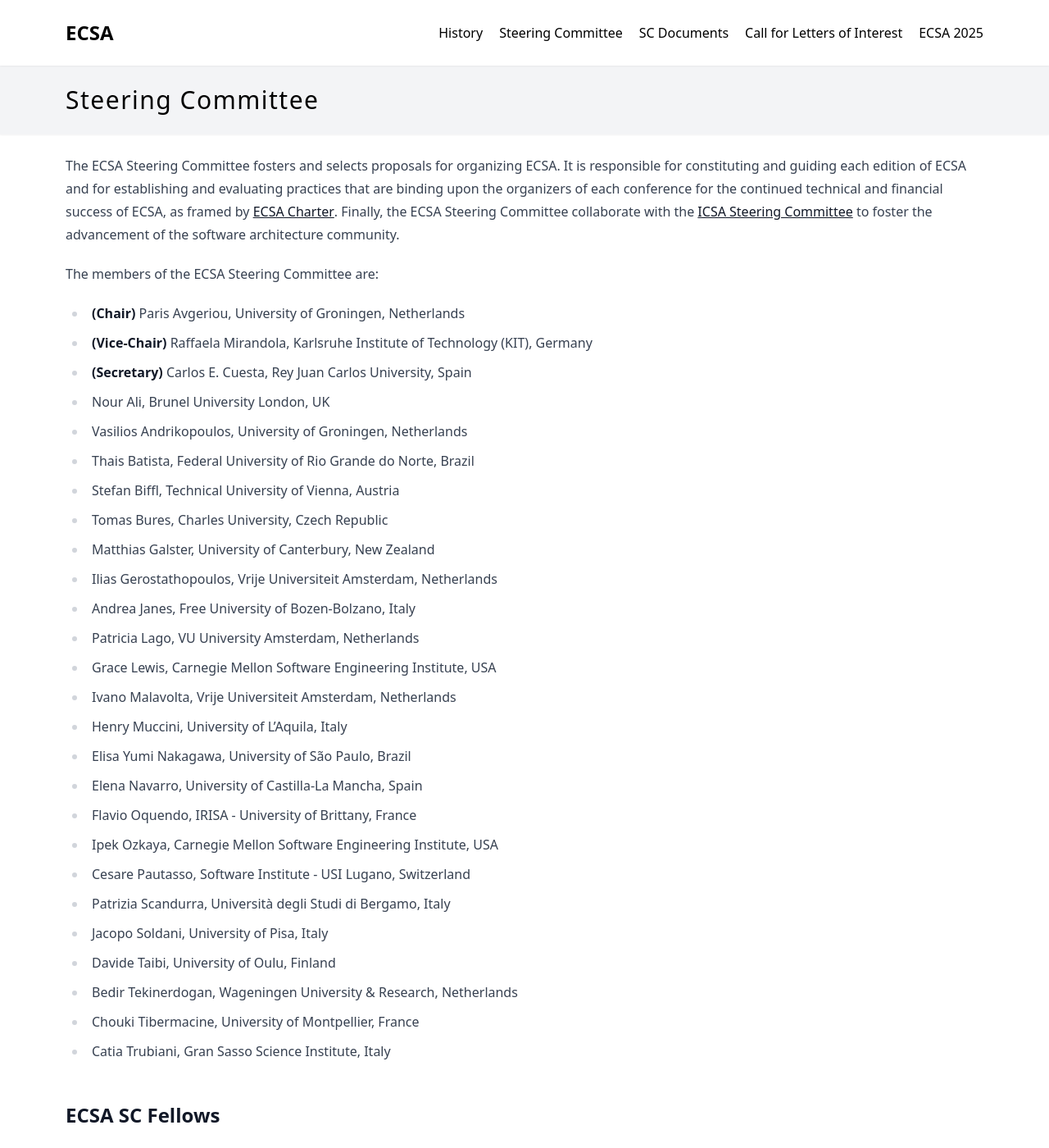
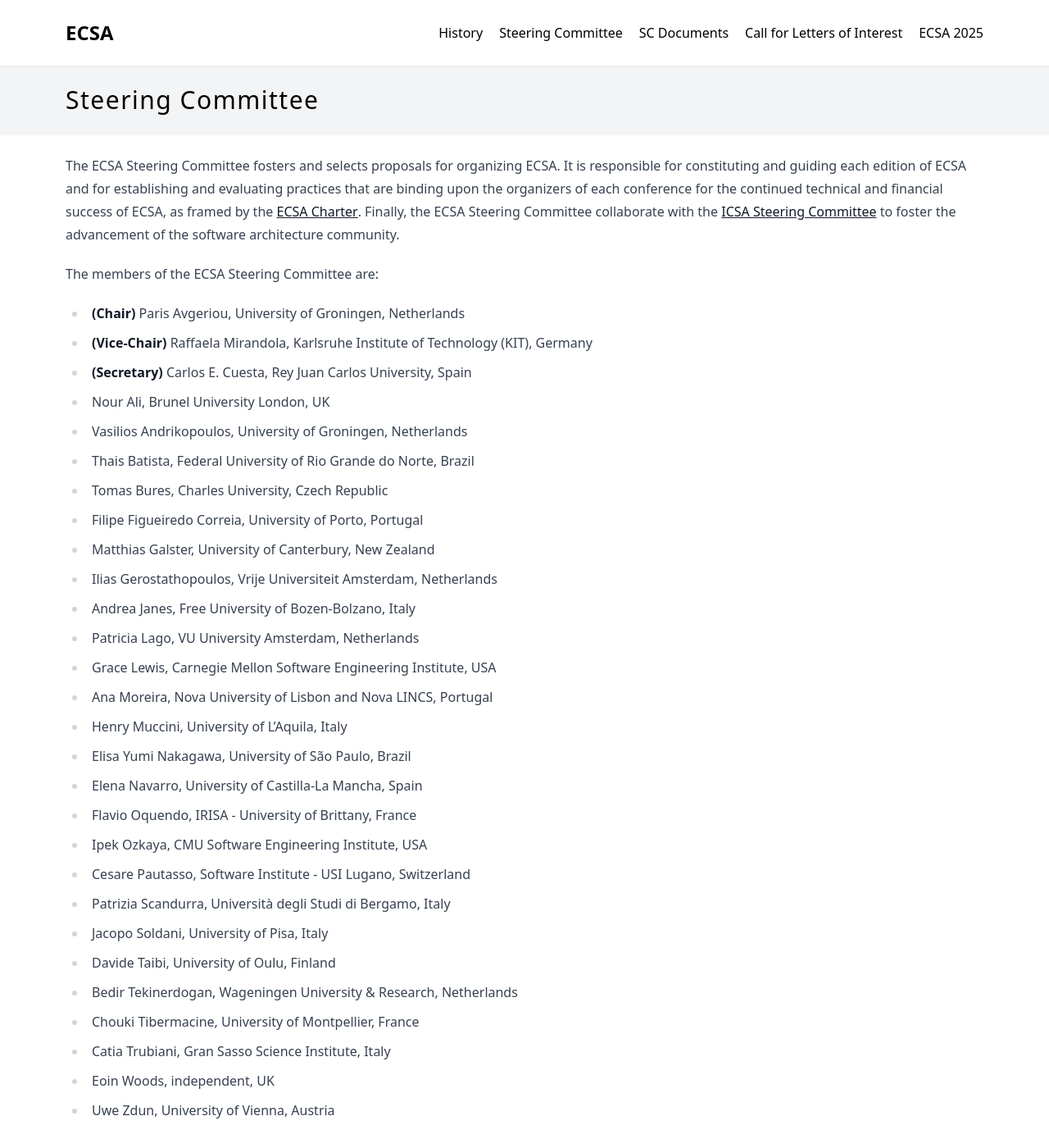
Before and after one commit to ecsa-conferences/ecsa-conferences.github.io, a Jekyll site: the page built from _pages/steering-committee.md, in a window 1280 px wide and 1400 px high. Shown: the whole window at 82% size. Built offline with Jekyll 4.4.1, drawn with Linux system fonts in a browser that asks for light colours.

Commit message:
Update SC

```diff
--- a/_pages/steering-committee.md
+++ b/_pages/steering-committee.md
@@ -5,7 +5,7 @@
 permalink: /series/steering-committee/
 ---
 
-The ECSA Steering Committee fosters and selects proposals for organizing ECSA. It is responsible for constituting and guiding each edition of ECSA and for establishing and evaluating practices that are binding upon the organizers of each conference for the continued technical and financial success of ECSA, as framed by [ECSA Charter](/assets/docs/ECSA-Steering_Committee_Charter-v2024-12-14.pdf). Finally, the ECSA Steering Committee collaborate with the <a href="https://icsa-conferences.org/series/steering-committee/" target="_blank" rel="noopener">ICSA Steering Committee</a> to foster the advancement of the software architecture community.
+The ECSA Steering Committee fosters and selects proposals for organizing ECSA. It is responsible for constituting and guiding each edition of ECSA and for establishing and evaluating practices that are binding upon the organizers of each conference for the continued technical and financial success of ECSA, as framed by the [ECSA Charter](/assets/docs/ECSA-Steering_Committee_Charter-v2025-12-03.pdf). Finally, the ECSA Steering Committee collaborate with the <a href="https://icsa-conferences.org/series/steering-committee/" target="_blank" rel="noopener">ICSA Steering Committee</a> to foster the advancement of the software architecture community.
 
 The members of the ECSA Steering Committee are:
 
@@ -15,19 +15,19 @@
 * Nour Ali, Brunel University London, UK
 * Vasilios Andrikopoulos, University of Groningen, Netherlands
 * Thais Batista, Federal University of Rio Grande do Norte, Brazil
-* Stefan Biffl, Technical University of Vienna, Austria
 * Tomas Bures, Charles University, Czech Republic
+* Filipe Figueiredo Correia, University of Porto, Portugal
 * Matthias Galster, University of Canterbury, New Zealand
 * Ilias Gerostathopoulos, Vrije Universiteit Amsterdam, Netherlands
 * Andrea Janes, Free University of Bozen-Bolzano, Italy
 * Patricia Lago, VU University Amsterdam, Netherlands
 * Grace Lewis, Carnegie Mellon Software Engineering Institute, USA
-* Ivano Malavolta, Vrije Universiteit Amsterdam, Netherlands
+* Ana Moreira, Nova University of Lisbon and Nova LINCS, Portugal
 * Henry Muccini, University of L'Aquila, Italy
 * Elisa Yumi Nakagawa, University of São Paulo, Brazil
 * Elena Navarro, University of Castilla-La Mancha, Spain
 * Flavio Oquendo, IRISA - University of Brittany, France
-* Ipek Ozkaya, Carnegie Mellon Software Engineering Institute, USA
+* Ipek Ozkaya, CMU Software Engineering Institute, USA
 * Cesare Pautasso, Software Institute - USI Lugano, Switzerland
 * Patrizia Scandurra, Università degli Studi di Bergamo, Italy
 * Jacopo Soldani, University of Pisa, Italy
@@ -35,6 +35,8 @@
 * Bedir Tekinerdogan, Wageningen University & Research, Netherlands
 * Chouki Tibermacine, University of Montpellier, France
 * Catia Trubiani, Gran Sasso Science Institute, Italy
+* Eoin Woods, independent, UK
+* Uwe Zdun, University of Vienna, Austria
 
 ## ECSA SC Fellows
 
```
Also changed, not shown: _pages/call-for-letters-of-interest.md (+1 -1 lines), _pages/sc-documents.md (+1 -1 lines), 2 other files.
